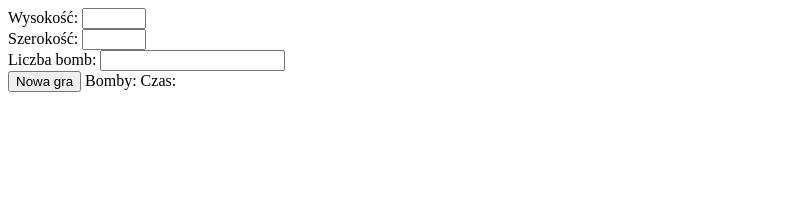
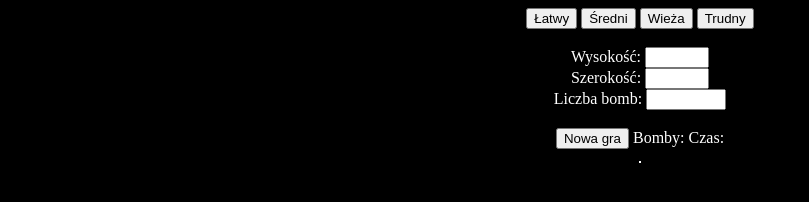
Before and after one commit to Grasol/Grasol.github.io, a plain HTML site: page saper/index.html in a window 1280 px wide. Shown: the whole page, without its empty margins (0-809 px from the left). Drawn offline with nearby package versions, Linux system fonts and the light colour scheme.

Commit message:
final version

```diff
--- a/saper/index.html
+++ b/saper/index.html
@@ -4,27 +4,38 @@
 <head>
   <meta charset="utf-8">
   <meta name="viewport" content="width=device-width, initial-scale=1">
+  <link href="saper.css" rel="stylesheet">
   <title>Saper</title>
 </head>
 
 <body>
 
   <div id="options">
+    <button onclick="setValues(9, 9, 10)"  > Łatwy </button>
+    <button onclick="setValues(16, 16, 40)"> Średni </button>
+    <button onclick="setValues(28, 9, 50)" > Wieża </button>
+    <button onclick="setValues(16, 31, 99)"> Trudny </button>
+    <br/><br/>
+
     <labal>Wysokość: </labal>
-    <input id="height_val" type="number" min="2" max="199"><br/>
+    <input id="height_val" type="number" min="2" max="199">
+
+    <br/>
 
     <label>Szerokość: </label>
-    <input id="width_val" type="number" min="2" max="199"><br/>
+    <input id="width_val" type="number" min="2" max="199">
+
+    <br/>
 
     <label>Liczba bomb: </label>
-    <input id="bombs_val" type="number"><br/>
+    <input id="bombs_val" type="number" min="1" max="39600">
 
-    <button onclick="main_game()">Nowa gra</button>
+    <br/><br/>
 
-    <label> Bomby: <label id="bombs_num"></label></label>
-    <label> Czas: <label id="time"></label></label>
+    <button onclick="main_game()"> Nowa gra </button>
 
-
+    <label> Bomby: <label id="bombs_counter"></label></label>
+    <label> Czas: <label id="time_counter"></label></label>
 
   </div>
 
@@ -32,8 +43,6 @@
 
 </body>
 
-<script src="http://code.jquery.com/jquery-1.11.3.min.js"></script>
-
 <script src="saper.js"></script>
 
 </html>
--- /dev/null
+++ b/saper/saper.css
@@ -0,0 +1,25 @@
+
+body {
+  background: black;
+  color: white;
+
+  text-align: center;
+}
+
+#saper {
+  height: auto;
+  max-height: 90vh;
+  width: auto;
+  max-width: 180vh;
+
+  position: relative;
+  display: inline-block;
+
+  border-width: 1px;
+  border-color: white;
+  border-style: solid;
+
+  overflow-y: auto;
+  overflow-x: visible;
+  white-space:nowrap;
+}
--- a/saper/saper.js
+++ b/saper/saper.js
@@ -1,6 +1,8 @@
 var height = document.getElementById("height_val");
 var width = document.getElementById("width_val");
 var bombs = document.getElementById("bombs_val");
+var bombs_counter = document.getElementById("bombs_counter");
+var time_counter = document.getElementById("time_counter");
 
 const HIDDEN_TILE = "hidden_tile.svg";
 const EMPTY_TILE = "empty_tile.svg";
@@ -55,9 +57,6 @@ var Board = class {
 
       this.board[i] = array_tile;
     }
-
-    console.log(this.board);
-
   }
 
   setTile(idx, bottom=this.EMPTY, top=this.EMPTY) {
@@ -142,7 +141,6 @@ var Logic = class {
         }
 
         else if (tiles.includes(r) && empty_try > 0) {
-          console.log(empty_try, "ZEROZERO");
           empty_try -= 1;
           continue;
         }
@@ -283,7 +281,6 @@ var Logic = class {
           }
 
           let t = this.board.getTop(tiles[i]);
-          console.log(tiles[i], t);
           if (t == this.board.FLAG) {
             flags++;
           }
@@ -294,7 +291,6 @@ var Logic = class {
         }
 
         if (tile_bottom == flags) {
-          console.log("VIS: ", vis)
           res = this.visTiles(vis);
         }
       }
@@ -318,11 +314,9 @@ var Logic = class {
   // 1: win
   // 2: boom
 
-  console.log(">>>>>", res);
   if (res != null) {
     for (let i = 0; i < res.length; i++) {
       if (this.board.getBottom(res[i]) == this.board.BOMB) {
-        console.log("AA")
         status = 2;
         break;
       }
@@ -333,7 +327,6 @@ var Logic = class {
     cont: {
     for (let i = 0; i < this.board.board.length; i++) {
       let t = this.board.getTop(i);
-      console.log("<<<", t);
       if (t == this.board.EMPTY || t == this.board.QM) {
         break cont;
       }
@@ -347,7 +340,6 @@ var Logic = class {
     }
   }
 
-  console.log("---->", status);
   return status;
   }
 }
@@ -465,23 +457,25 @@ function getTileLink(board, num_tile, bomb_variant=0, flag_variant=0) {
   return res;
 }
 
-function counter() {
+function timeCounter() {
   time++;
-  document.getElementById("time").innerHTML = time;
+  time_counter.innerHTML = time;
 }
-
 
 
 function main_game() {
   first_click = true;
-  time = 0;
 
   var logic = new Logic(null)
-  console.log(logic.height, "AAAAAAA");
   var board = new Board(logic.max_tiles);
   logic.board = board;
 
   genBoard(logic);
+
+  bombs_counter.innerHTML = logic.bombs;
+  window.clearInterval(intv);
+  time = 0;
+  time_counter.innerHTML = time;
 
   let print_tiles = new Array(board.max_tiles);
   for (let i = 0; i < board.max_tiles; i++) {
@@ -490,12 +484,14 @@ function main_game() {
 
   print_tiles.forEach(function(p_tile) {
     p_tile.addEventListener("mousedown", function(e) {
+      e.preventDefault();
+
       if (first_click) {
         if (intv != undefined) {
           window.clearInterval(intv);
         }
 
-        intv = window.setInterval(counter, 1000);
+        intv = window.setInterval(timeCounter, 1000);
       }
 
       let status = logic.tileService(e);
@@ -508,7 +504,7 @@ function main_game() {
         }
       }
 
-      document.getElementById("bombs_num").innerHTML = logic.bombs - flags;
+      bombs_counter.innerHTML = logic.bombs - flags;
       if (status != 0) {
         window.clearInterval(intv);
         let saper = document.getElementById("saper")
@@ -521,3 +517,9 @@ function main_game() {
   })
 
 }
+
+function setValues(h, w, b) {
+  height.value = h;
+  width.value = w;
+  bombs.value = b;
+}
```
Also changed, not shown: saper/assets/1_tile.svg, saper/assets/2_tile.svg, saper/assets/3_tile.svg, saper/assets/4_tile.svg, saper/assets/5_tile.svg, saper/assets/6_tile.svg, saper/assets/7_tile.svg, saper/assets/8_tile.svg, saper/assets/bomb_tile.svg, saper/assets/empty_tile.svg, saper/assets/flag_tile.svg, saper/assets/green_bomb_tile.svg, saper/assets/hidden_tile.svg, saper/assets/qm_tile.svg, 1 more files.
